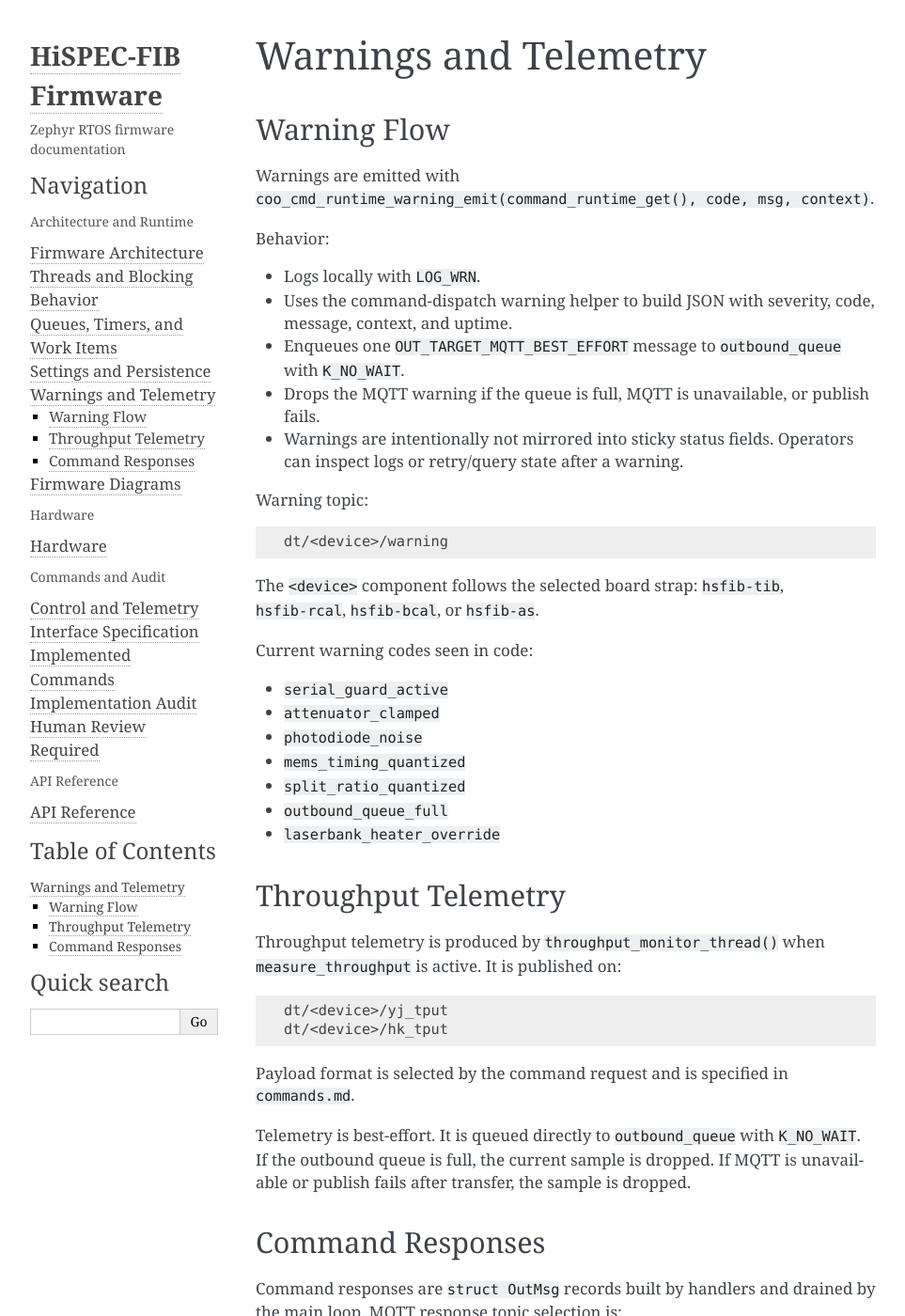
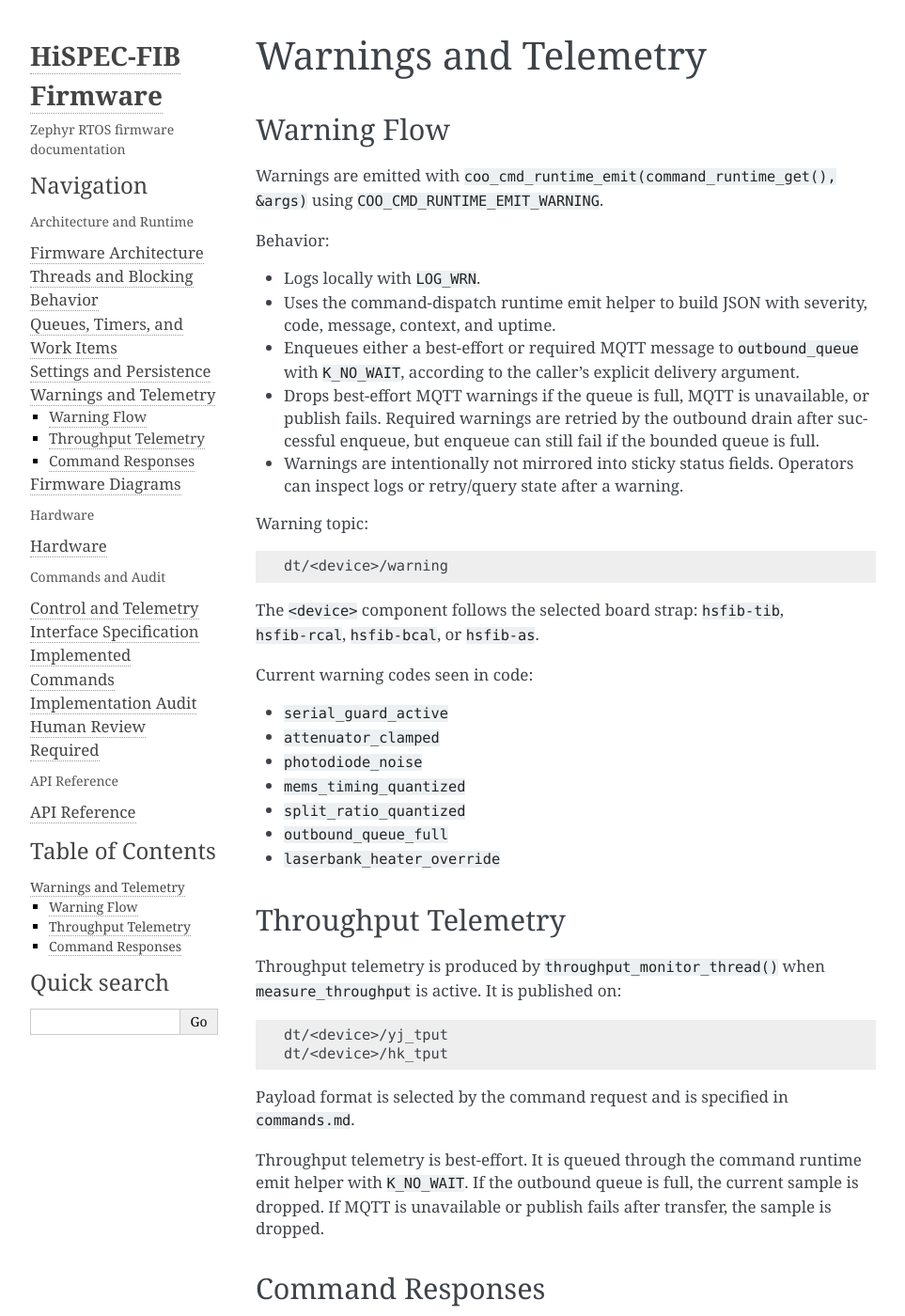
Before and after one commit to COO-Utilities/hispec-tib, a Sphinx documentation site: the page built from doc/warnings_and_telemetry.md, in a window 1280 px wide and 1400 px high. Shown: the whole window at 94% size, without its empty margins (148-1111 px from the left). Built offline with Sphinx 7.4.7, drawn with Linux system fonts in a browser that asks for light colours.

Commit message:
Unify runtime telemetry emission

```diff
--- a/doc/warnings_and_telemetry.md
+++ b/doc/warnings_and_telemetry.md
@@ -2,17 +2,19 @@
 
 ## Warning Flow
 
-Warnings are emitted with `coo_cmd_runtime_warning_emit(command_runtime_get(), code, msg, context)`.
+Warnings are emitted with `coo_cmd_runtime_emit(command_runtime_get(), &args)`
+using `COO_CMD_RUNTIME_EMIT_WARNING`.
 
 Behavior:
 
 - Logs locally with `LOG_WRN`.
-- Uses the command-dispatch warning helper to build JSON with severity, code,
-  message, context, and uptime.
-- Enqueues one `OUT_TARGET_MQTT_BEST_EFFORT` message to `outbound_queue` with
-  `K_NO_WAIT`.
-- Drops the MQTT warning if the queue is full, MQTT is unavailable, or publish
-  fails.
+- Uses the command-dispatch runtime emit helper to build JSON with severity,
+  code, message, context, and uptime.
+- Enqueues either a best-effort or required MQTT message to `outbound_queue`
+  with `K_NO_WAIT`, according to the caller's explicit delivery argument.
+- Drops best-effort MQTT warnings if the queue is full, MQTT is unavailable, or
+  publish fails. Required warnings are retried by the outbound drain after
+  successful enqueue, but enqueue can still fail if the bounded queue is full.
 - Warnings are intentionally not mirrored into sticky status fields. Operators
   can inspect logs or retry/query state after a warning.
 
@@ -48,9 +50,10 @@
 Payload format is selected by the command request and is specified in
 `commands.md`.
 
-Telemetry is best-effort. It is queued directly to `outbound_queue` with
-`K_NO_WAIT`. If the outbound queue is full, the current sample is dropped. If
-MQTT is unavailable or publish fails after transfer, the sample is dropped.
+Throughput telemetry is best-effort. It is queued through the command runtime
+emit helper with `K_NO_WAIT`. If the outbound queue is full, the current sample
+is dropped. If MQTT is unavailable or publish fails after transfer, the sample
+is dropped.
 
 ## Command Responses
 
```
Also changed, not shown: doc/api/warnings.md (+4 -3 lines), doc/commands.md (+6 -4 lines), doc/diagrams.md (+3 -3 lines), 12 other files.
